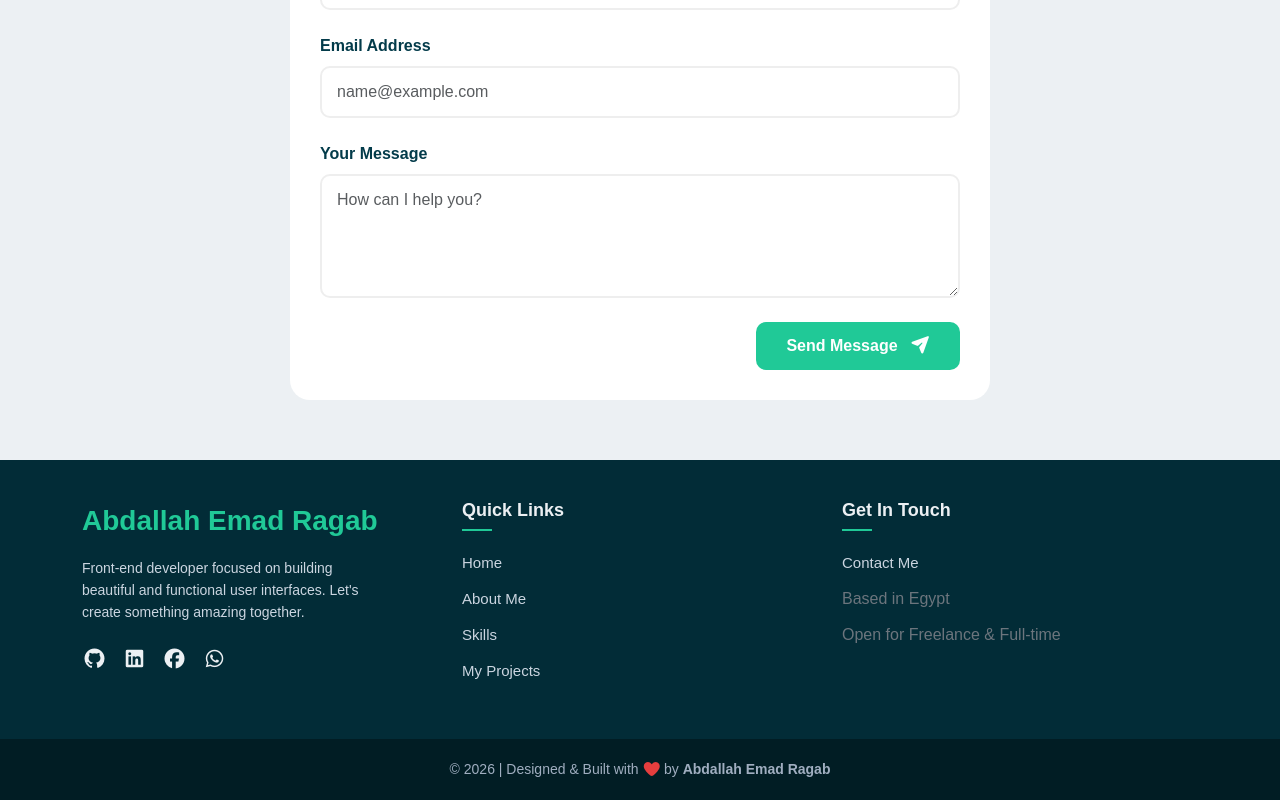
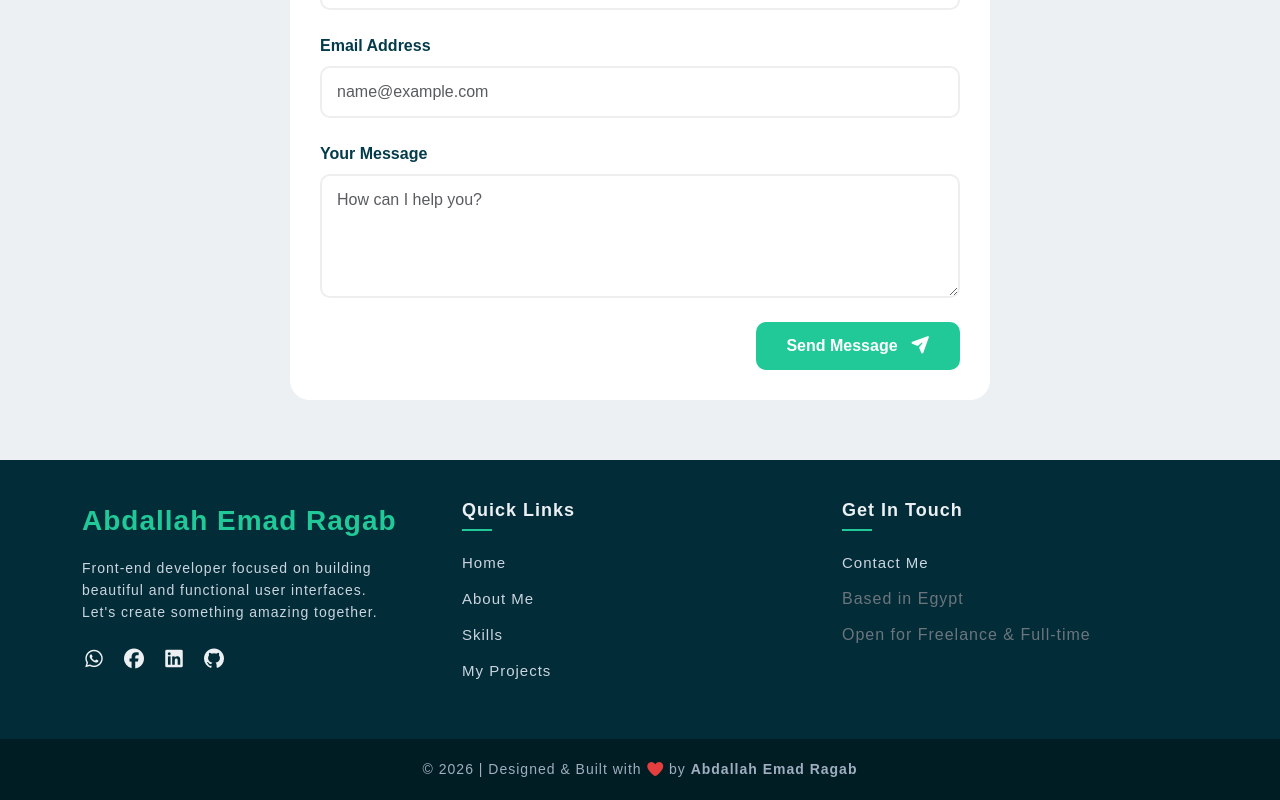
Before and after one commit to AbdallahEmadEl3alamy/portfolio, a React (Vite) app: page / in a window 1280 px wide. Shown: the part 3141-3941 px from the top of the page. Built offline with nearby package versions, Linux system fonts and the light colour scheme.

Commit message:
Eding footer to make it more beatiful

```diff
--- a/src/components/Footer/Footer.jsx
+++ b/src/components/Footer/Footer.jsx
@@ -18,10 +18,10 @@ function Footer() {
                             Front-end developer focused on building beautiful and functional user interfaces. Let's create something amazing together.
                         </p>
                         <div className={socialIcons}>
+                            <a href={whatsapp} target="_blank" rel="noreferrer"><i className="fa-brands fa-whatsapp"></i></a>
+                            <a href={facebook} target="_blank" rel="noreferrer"><i className="fa-brands fa-facebook"></i></a>
+                            <a href={linkedin} target="_blank" rel="noreferrer"><i className="fa-brands fa-linkedin"></i></a>
                             <a href={github} target="_blank" rel="noreferrer"><i className="fa-brands fa-github"></i></a>
-                            <a href={linkedin} target="_blank" rel="noreferrer"><i className="fa-brands fa-linkedin"></i></a>
-                            <a href={facebook} target="_blank" rel="noreferrer"><i className="fa-brands fa-facebook"></i></a>
-                            <a href={whatsapp} target="_blank" rel="noreferrer"><i className="fa-brands fa-whatsapp"></i></a>
                         </div>
                     </div>
 
--- a/src/components/Footer/styles.module.css
+++ b/src/components/Footer/styles.module.css
@@ -2,6 +2,7 @@
     background-color: var(--footer-bg);
     color: var(--footer-text);
     padding: 40px 0 0;
+    letter-spacing: 1px;
 }
 
 .footerBrand {
@@ -16,7 +17,7 @@
 .footerDesc {
     font-size: 14px;
     line-height: 1.6;
-    color: #cbd5e0;
+    color: var(--footer-desc);
     max-width: 300px;
 }
 
@@ -48,7 +49,7 @@
 }
 
 .footerLinks a {
-    color: #cbd5e0;
+    color: var(--footer-desc);
     text-decoration: none;
     transition: 0.3s;
     font-size: 15px;
@@ -82,11 +83,11 @@
     margin-top: 40px;
     text-align: center;
     font-size: 14px;
-    color: #a0aec0;
+    color: var(--footer-buttom-bar);
 }
 
 .heartIcon {
-    color: #e53e3e;
+    color: var(--footer-heart-icon);
     animation: pulse 1.5s infinite;
 }
 
--- a/src/index.css
+++ b/src/index.css
@@ -20,7 +20,10 @@
     /* Footer Variables */
     --footer-bg: #022c37;
     --footer-text: #ecf0f3;
+    --footer-desc: #cbd5e0;
+    --footer-buttom-bar: #a0aec0;
     --footer-bottom-bg: #011d24;
+    --footer-heart-icon: #e53e3e;
 }
 
 html {
```
